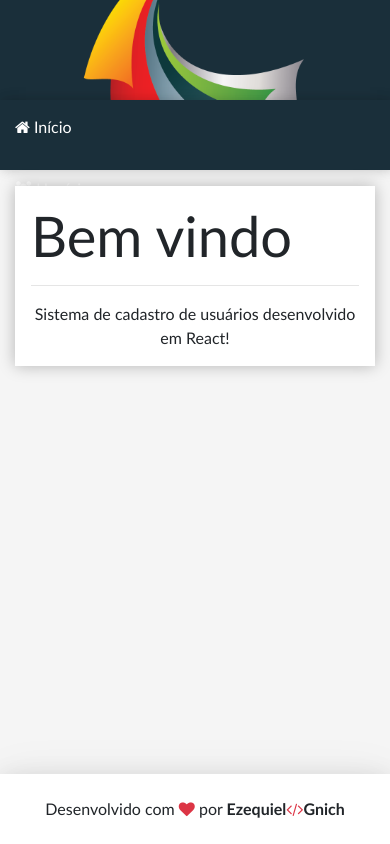
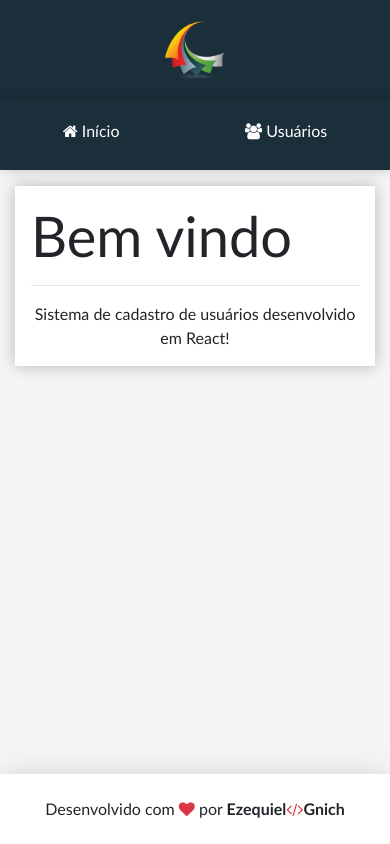
Before and after one commit to EzequielGnich/CRUD-reactJS, a React (Create React App) app in the folder frontend/: page / in a window 390 px wide. Built offline with nearby package versions, Linux system fonts and the light colour scheme.

Commit message:
Trabalhando responsividade

```diff
--- a/frontend/src/components/templates/logo/logo.css
+++ b/frontend/src/components/templates/logo/logo.css
@@ -9,3 +9,9 @@ aside.logo img {
   padding: 0px 65px;
   width: 100%;
 }
+
+@media (max-width: 576px) {
+  aside.logo img {
+    width: 200px;
+  }
+}
--- a/frontend/src/components/templates/nav/nav.css
+++ b/frontend/src/components/templates/nav/nav.css
@@ -17,3 +17,22 @@ aside.menu-area {
 
   box-shadow: var(--shadow-menu);
 }
+
+@media (max-width: 768px) {
+  .menu {
+    display: flex;
+    justify-content: flex-start;
+    align-items: center;
+  }
+
+  .menu a {
+    display: inline;
+    padding: 10px;
+    margin: 0px;
+  }
+
+  .menu {
+    height: 100%;
+    justify-content: space-around;
+  }
+}
```
